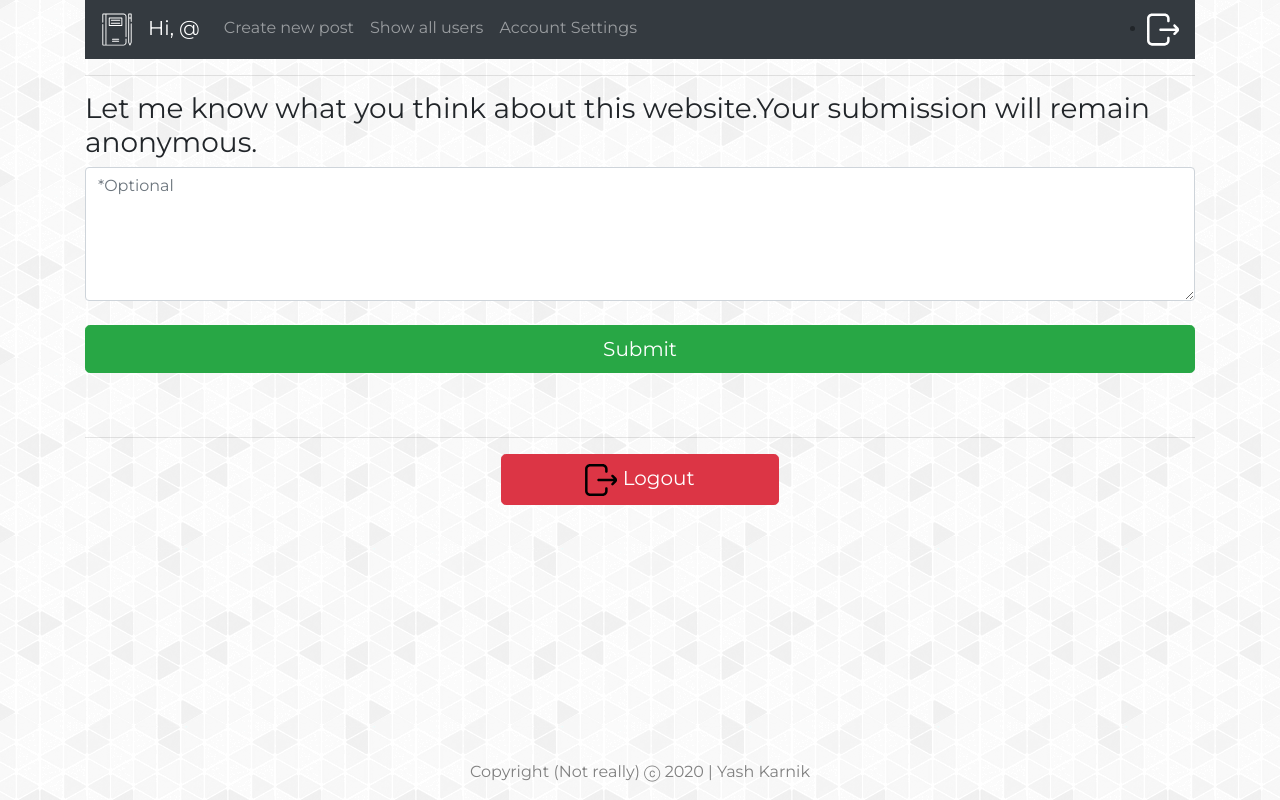
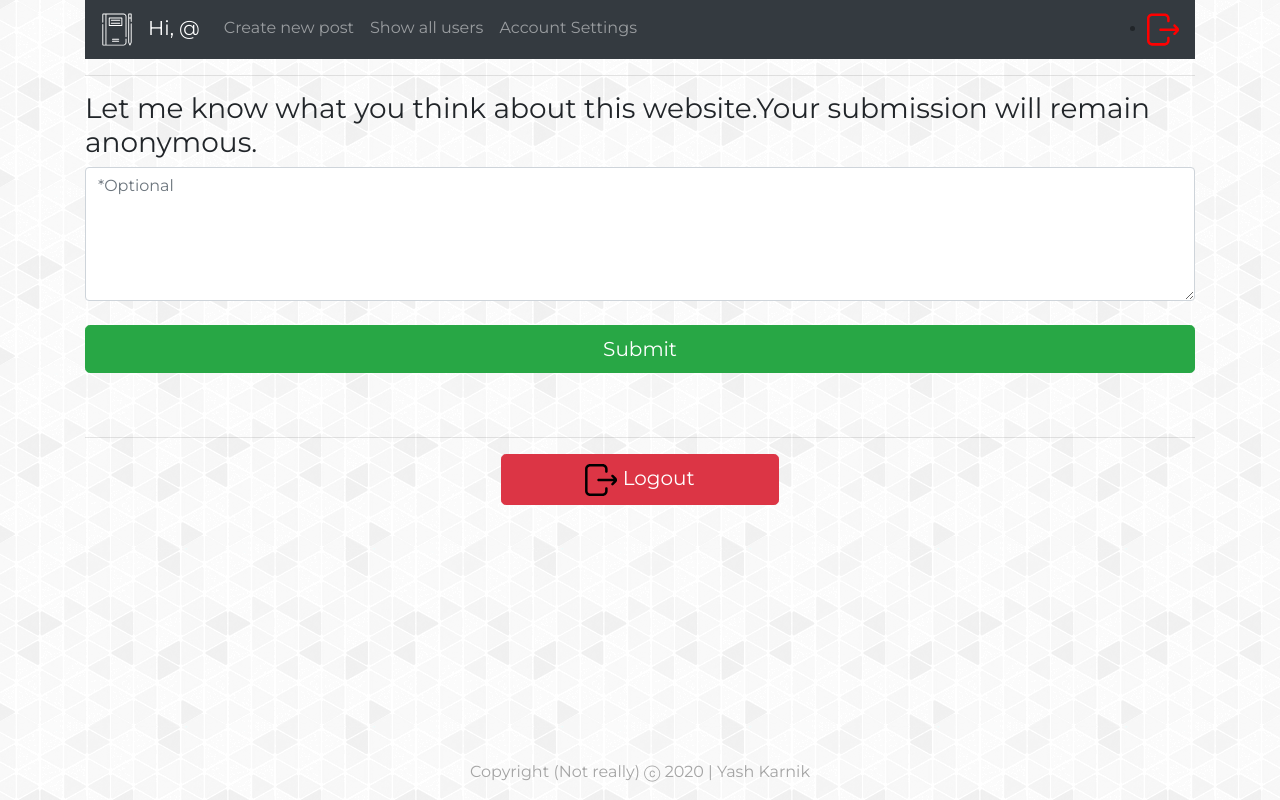
Before and after one commit to YashKarnik/blog_website, a React (Create React App) app in the folder client/: page /1/logout in a window 1280 px wide. Built offline with nearby package versions, Linux system fonts and the light colour scheme.

Commit message:
navbar navigation improved

```diff
--- a/client/src/App.js
+++ b/client/src/App.js
@@ -47,8 +47,8 @@ export default class App extends Component {
             component={EditBlog}
           />
           <Route path='/credits' exact component={Credits} />
+          <Footer />
         </div>
-        <Footer />
       </Router>
     )
   }
--- a/client/src/components/blogEntry.component.jsx
+++ b/client/src/components/blogEntry.component.jsx
@@ -40,7 +40,6 @@ function BlogEntry(props) {
   return (
     <div>
       <h3 style={{ margin: '0px 0px 0px 10px' }}>{props.element.title}</h3>
-      {console.log(props.element)}
       {displayContent(props.element.content)}
       <em style={{ margin: '0px 0px 0px 10px' }}>
         Created on: {props.element.createdAt.substring(0, 10)}
--- a/client/src/components/blogList.component.jsx
+++ b/client/src/components/blogList.component.jsx
@@ -3,6 +3,7 @@ import Navbar from './navbar.component'
 import Axios from 'axios'
 import { ReactComponent as Logo } from '../assets/add.svg'
 import { Link } from 'react-router-dom'
+import { ReactComponent as Logo1 } from '../assets/link.svg'
 import BlogEntry from './blogEntry.component'
 
 export default class blogListComponent extends Component {
@@ -18,11 +19,7 @@ export default class blogListComponent extends Component {
     Axios.get(`/blog/all-blogs`, {
       headers: { 'x-auth-token': localStorage.getItem('token') },
     })
-      .then((res) =>
-        this.setState({ obtainedData: res.data }, () =>
-          console.log(this.state.obtainedData)
-        )
-      )
+      .then((res) => this.setState({ obtainedData: res.data }))
       .catch((err) => console.log(err))
   }
   deleteBlogPost(id) {
@@ -50,7 +47,19 @@ export default class blogListComponent extends Component {
             <Link to={`/${localStorage.getItem('username')}/create`}>here</Link>{' '}
             to create first post
           </div>
-        ) : null}
+        ) : (
+          <div class='alert alert-secondary' role='alert'>
+            <strong>
+              {' '}
+              Click on the
+              <Logo1
+                className=' Edit-n-Delete'
+                style={{ height: '20px', width: '20px' }}
+              />
+              to like and post comments
+            </strong>
+          </div>
+        )}
         {this.state.obtainedData.map((element, index) => {
           return (
             <BlogEntry
--- a/client/src/components/footer.component.jsx
+++ b/client/src/components/footer.component.jsx
@@ -3,7 +3,7 @@ import React from 'react'
 export default function footerComponent() {
   const year = new Date().getFullYear()
   return (
-    <footer>
+    <footer className='footer'>
       <p>Copyright (Not really) ⓒ {year} | Yash Karnik</p>
     </footer>
   )
--- a/client/src/components/navbar.component.jsx
+++ b/client/src/components/navbar.component.jsx
@@ -1,11 +1,20 @@
-import React from 'react'
+import React, { Component, useEffect, useState } from 'react'
 import { Link } from 'react-router-dom'
 import { ReactComponent as Logo } from '../assets/book.svg'
 import { ReactComponent as Logo1 } from '../assets/logout.svg'
+// #553739
+export default function NavbarComponent(props) {
+  const [HREF, setHREF] = useState('')
+  useEffect(() => {
+    console.log(window.location.href)
+    setHREF(window.location.href)
+  }, [])
 
-export default function navbarComponent(props) {
+  const checkHref = (url) => HREF.indexOf(url) >= 0
+
   return (
-    <nav className='navbar navbar-dark bg-dark navbar-expand-lg navbar-inverse'>
+    <div className='pos-f-t'>
+      <nav className='navbar navbar-dark bg-dark sticky-top navbar-expand-lg navbar-inverse'>
         <div className='collpase navbar-collapse'>
           <ul className='navbar-nav'>
             <Logo
@@ -20,6 +29,7 @@ export default function navbarComponent(props) {
 
             <li className='navbar-item'>
               <Link
+                style={{ color: checkHref('myBlogs') && '#43d8c9' }}
                 to={`/${localStorage.getItem('username')}/myBlogs`}
                 className='navbar-brand'>
                 Hi, @{localStorage.getItem('name')}
@@ -27,6 +37,7 @@ export default function navbarComponent(props) {
             </li>
             <li className='navbar-item'>
               <Link
+                style={{ color: checkHref('create') && '#43d8c9' }}
                 to={'/' + localStorage.getItem('username') + '/create'}
                 className='nav-link'>
                 Create new post
@@ -34,6 +45,7 @@ export default function navbarComponent(props) {
             </li>
             <li className='navbar-item'>
               <Link
+                style={{ color: checkHref('allusers') && '#43d8c9' }}
                 to={'/' + localStorage.getItem('username') + '/allusers'}
                 className='nav-link'>
                 Show all users
@@ -41,6 +53,7 @@ export default function navbarComponent(props) {
             </li>
             <li className='navbar-item'>
               <Link
+                style={{ color: checkHref('settings') && '#43d8c9' }}
                 to={'/' + localStorage.getItem('username') + '/settings'}
                 className='nav-link'>
                 Account Settings
@@ -49,14 +62,23 @@ export default function navbarComponent(props) {
           </ul>
           <ul
             className='navbar-item'
-          style={{ margin: '0px 0px 0px auto', padding: '0px' }}>
+            style={{
+              margin: '0px 0px 0px auto',
+              padding: '0px',
+            }}>
             <li>
               <Link to={'/' + localStorage.getItem('username') + '/logout'}>
-              <Logo1 className='logout-btn' />
+                <Logo1
+                  style={{
+                    fill: checkHref('logout') ? '#ff0000' : '#ffffff',
+                  }}
+                  className='logout-btn'
+                />
               </Link>
             </li>
           </ul>
         </div>
       </nav>
+    </div>
   )
 }
--- a/client/src/components/otherUser.component.jsx
+++ b/client/src/components/otherUser.component.jsx
@@ -5,7 +5,7 @@ import { Link } from 'react-router-dom'
 export default function OtherUserComponent(props) {
   const [userData, setUserData] = useState({})
   const [blogData, setBlogData] = useState({})
-  const [readMore, setReadMore] = useState({ id: '', flag: false })
+  // const [readMore, setReadMore] = useState({ id: '', flag: false })
   useEffect(() => {
     Axios.get(`/user/${props.match.params.OtherUserId}`, {
       headers: { 'x-auth-token': localStorage.getItem('token') },
@@ -26,6 +26,15 @@ export default function OtherUserComponent(props) {
         </div>
       )}
       <hr className='specialHR' />
+      {blogData.length === 0 ? (
+        <div class='alert alert-secondary' role='alert'>
+          <strong> No posts yet by @{userData.username}</strong>
+        </div>
+      ) : (
+        <div class='alert alert-secondary' role='alert'>
+          <strong> Click on the blog title to like and post comments</strong>
+        </div>
+      )}
       {blogData[0] &&
         blogData.map((e, i) => {
           return (
--- a/client/src/components/otherUserBlogPageFull.component.jsx
+++ b/client/src/components/otherUserBlogPageFull.component.jsx
@@ -35,6 +35,7 @@ export default function OtherUserBlogPageFullComponent(props) {
       <br />
       <h3>Posted By @{username}</h3>
       <hr />
+
       {blogDetails ? (
         blogDetails.map((e, i) => {
           return (
--- a/client/src/styles.css
+++ b/client/src/styles.css
@@ -7,14 +7,15 @@ body {
   background-image: url('./assets/background/gplay.png');
 }
 
-footer {
-  position: absolute;
-  text-align: center;
+.footer {
+  position: fixed;
+  left: 0;
   bottom: 0;
   width: 100%;
-  height: 2.5rem;
+  color: grey;
   z-index: -10;
-  color: gray;
+  opacity: 0.7;
+  text-align: center;
 }
 
 .postcommentBtn {
@@ -62,7 +63,7 @@ footer {
   height: 2.7rem;
   width: 2rem;
   padding: 0px;
-  fill: white;
+  /* fill: white; */
 }
 .logout-btn:hover {
   fill: maroon;
```
Lines whose indentation alone changed are shown as unchanged.
